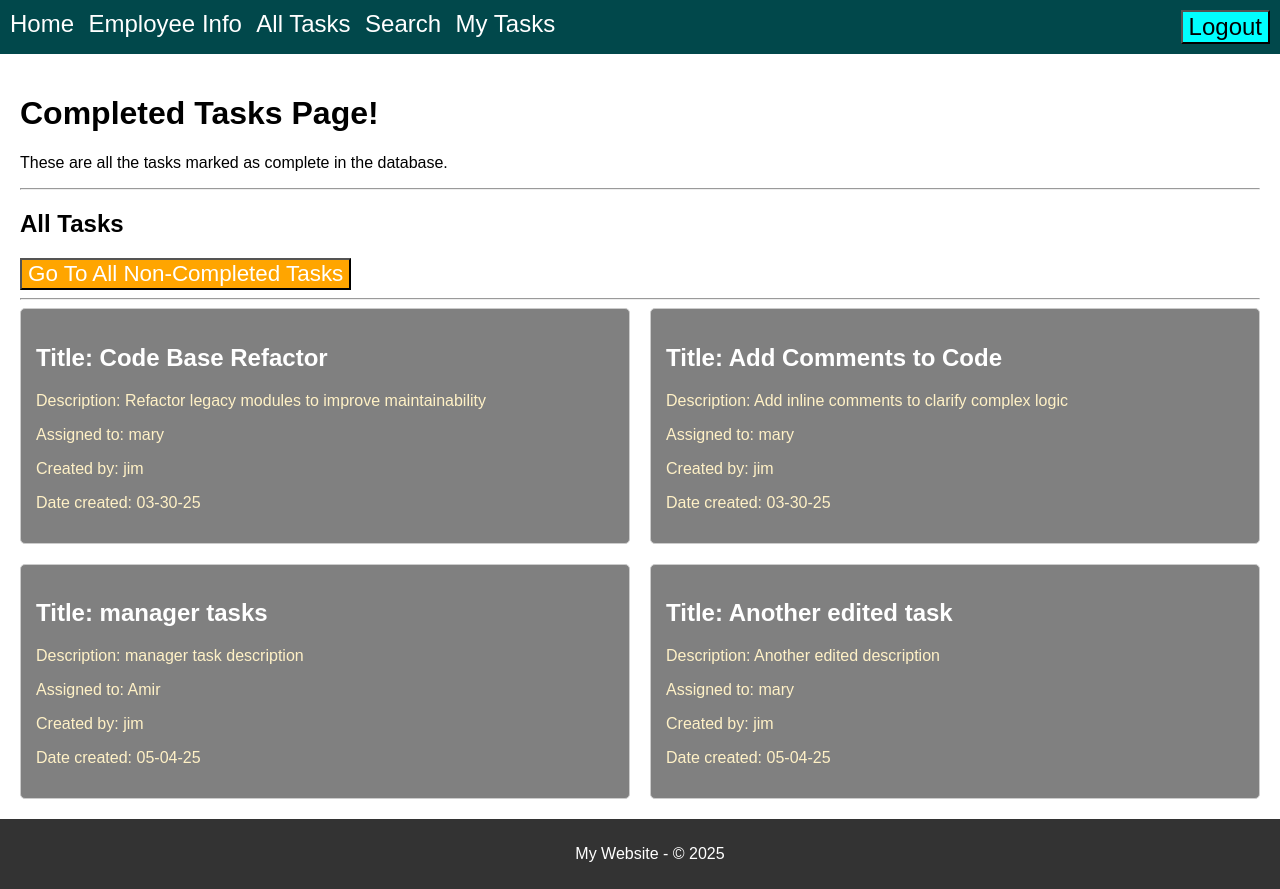
After one commit to Ragnarok1337/Project-Management-Website, a Flask app: page /completed-tasks in a window 1280 px wide. The commit adds this page. Run offline with Flask 3, Linux system fonts and the light colour scheme; a user stored in the database is signed in.

```diff
--- a/Styles/style.css
+++ b/Styles/style.css
@@ -2,30 +2,57 @@ body {
     font-family: sans-serif;
     margin: 0;
     padding: 0;
-    /*animation: colorChange 0.01s infinite; */
+    display: flex; /* Use Flexbox for layout */
+    flex-direction: column; /* Stack children vertically */
+    min-height:100vh;
 }
 
-/*
-@keyframes colorChange {
-    0% { background-color: red; }
-    25% { background-color: green; }
-    50% { background-color: blue; }
-    75% { background-color: yellow; }
-    100% { background-color: red; }
-  }
-*/
+main {
+    flex: 1 0 auto; /* Grow to fill available space, don't shrink, auto height based on content */
+    padding: 20px;
+}
 
+/* Header | Nav Links | Footer */
 header {
-    background-color: #1b0846;
+    background-color: #01484b;
     padding: 10px;
     display: flex;
     justify-content:space-between;
 }
 
-nav a {
+.nav-links{
     margin-right: 10px;
     text-decoration: none;
-    color: #da0a0a;
+    color: white;
+    font-size:1.5em;
+}
+
+.nav-links:hover{
+    color:rgb(255, 246, 162);
+    text-decoration: underline;
+    font-weight:700;
+}
+
+#logout-btn{
+    color: black;
+    background-color:cyan;
+    font-size:1.5em;
+    transition:transition 0.5s ease;
+}
+
+#logout-btn:hover{
+    color:white;
+    background-color: red;
+    transform:scale(1.1);
+}
+
+footer {
+    background-color: #333;
+    color: white;
+    text-align: center;
+    padding: 10px;
+    bottom: 0;
+    width: 100%;
 }
 
 main {
@@ -47,37 +74,20 @@ main {
     color:black;
 }
 
-.nav-links{
-    font-size:1.5em;
-}
-
-.nav-links:hover{
-    color:palevioletred;
-    text-decoration: underline;
-    font-weight:700;
-}
-
-footer {
-    background-color: #333;
-    color: white;
-    text-align: center;
-    padding: 10px;
-    position: fixed;
-    bottom: 0;
-    width: 100%;
-}
 
 /* Search Page */
 .searchBtn{
     width:20%;
     color:white;
-    background-color: black;
+    background-color: orange;
     padding-top:10px;
     padding-bottom:10px;
+    transition: transform 0.5s ease;
 }
 
 .searchBtn:hover{
-    color:cyan;
+    background-color:rgb(255, 201, 100);
+    transform:scale(1.05);
 }
 
 #searchBtnDiv{
@@ -115,8 +125,8 @@ footer {
     margin: 0; /* Remove default margins */
 }
 
-/* All Tasks Page */
-#tasks-grid {
+/* All Tasks Page | Completed Tasks Page */
+.tasks-grid {
     display: flex;
     flex-wrap: wrap; /* Allow wrapping to next row */
     gap: 20px; /* Space between task cards */
@@ -131,6 +141,15 @@ footer {
     background-color: #077A7D;
 }
 
+.completed-task-card{
+    flex: 1 1 calc(50% - 20px); /* Two cards per row, accounting for gap */
+    box-sizing: border-box;
+    padding: 15px;
+    border: 1px solid #ccc;
+    border-radius: 5px;
+    background-color:grey;
+}
+
 #task-title{
     color:white;
 }
@@ -138,3 +157,95 @@ footer {
 .task-details{
     color:rgb(255, 241, 198);
 }
+
+.task-pages-nav-btn{
+    font-size:1.4rem;
+    color:White;
+    background-color:orange;
+    transition: transform 0.5s ease;
+}
+
+.task-pages-complete-btn{
+    font-size:1.4rem;
+    color:White;
+    background-color:blue;
+    transition: transform 0.5s ease;
+    width: 200px;
+}
+
+.task-pages-edit-btn{
+    font-size:1.4rem;
+    color:White;
+    background-color:orange;
+    transition: transform 0.5s ease;
+    width: 200px;
+}
+
+.task-pages-delete-btn{
+    font-size:1.4rem;
+    color:White;
+    background-color:red;
+    transition: transform 0.5s ease;
+    width: 200px;
+}
+
+
+.task-pages-nav-btn:hover{
+    transform:scale(1.05);
+    background-color: rgb(255, 201, 100);
+}
+
+.task-pages-complete-btn:hover{
+    transform:scale(1.05);
+    background-color: rgb(66, 126, 255);
+}
+
+.task-pages-edit-btn:hover{
+    transform:scale(1.05);
+    background-color: rgb(255, 201, 100);
+}
+
+.task-pages-delete-btn:hover{
+    transform:scale(1.05);
+    background-color: rgb(251, 88, 88);
+}
+
+/* Edit Task Page */
+
+#save-btn{
+    color: white;
+    background-color:rgb(4, 195, 4);
+    border:3px solid grey;
+    transition: transform 0.5s ease;
+    font-size:1.5rem;
+    transition: transform 0.5s ease;
+    width:100px;
+
+}
+
+#save-btn:hover{
+    background-color:rgb(122, 234, 122);
+    transform:scale(1.05);
+}
+
+#cancel-btn{
+    color:white;
+    background-color:red;
+    border:3px solid grey;
+    transition: transform 0.5s ease;
+    font-size:1.5rem;
+    transition: transform 0.5s ease;
+    width:100px;
+}
+
+#cancel-btn:hover{
+    background-color:rgb(251, 88, 88);
+    transform:scale(1.05);
+}
+
+/* GLOBAL STYLES*/
+
+label{
+
+    font-weight:700;
+}
--- a/Templates/add-task.html
+++ b/Templates/add-task.html
@@ -12,7 +12,7 @@
                     {{ task_form.body.label }}
                     {{ task_form.body(cols="40", rows="5", style="resize: none; margin: 0;") }}
                 </div>
-                <p>{{ task_form.role.label }} {{ task_form.role() }}</p>
+                <p>{{ task_form.user.label }} {{ task_form.user() }}</p>
                 <p>{{ task_form.submit() }}</p>
             </form>
         {% endif %}
--- a/Templates/base.html
+++ b/Templates/base.html
@@ -12,17 +12,18 @@
             <a href="/index" class="nav-links">Home</a>
             <a href="/employees" class="nav-links">Employee Info</a>
             <a href="/all-tasks" class="nav-links">All Tasks</a>
-            <a href="/log" class="nav-links">Logs</a>
             <a href="/search" class="nav-links">Search</a>
             {% if CS.getUsername() == "admin" %}
                 <a href="/admin-actions" class="nav-links">Admin Actions</a>
-            {% endif %}
-            {% if CS.getRole() and CS.getRole().lower() == "manager" %}
-                <a href="/manager-actions" class="nav-links">Manager Actions</a>
+            {% elif CS.getRole() == "Manager" %}
+                <a href="/admin-actions" class="nav-links">Manager Actions</a>
+                <a href="/my-tasks" class="nav-links">My Tasks</a>
+            {% else %}
+                <a href="/my-tasks" class="nav-links">My Tasks</a>
             {% endif %}
         </nav>
         <nav>
-            <button onclick="window.location.href='/logout'">Logout</button>
+            <button onclick="window.location.href='/logout'" id="logout-btn">Logout</button>
         </nav>
     </header>
     <main>
--- /dev/null
+++ b/Templates/completed-tasks.html
@@ -0,0 +1,41 @@
+{% extends "base.html" %}
+
+{% block title %}
+    All Tasks - {{ super() }}
+{% endblock %}
+
+{% block page_title %}
+    {{ title }}
+{% endblock %}
+
+{% block content %}
+    <p>{{ content }}</p>
+
+    <!-- Tasks table section -->
+     <hr>
+    <h2>All Tasks</h2>
+    <button onclick="returnToAllTasks()" class="task-pages-nav-btn">Go To All Non-Completed Tasks</button>
+    <hr>
+    {% if tasks %}
+        <div class="tasks-grid">
+            {% for task in tasks %}
+            <div class="completed-task-card">
+                <h2 id="task-title">Title: {{task.title}}</h2>
+                <p class="task-details">Description: {{task.body}}</p>
+                <p class="task-details">Assigned to: {{task.assigned_to}}</p>
+                <p class="task-details">Created by: {{task.created_by}}</p>
+                <p class="task-details">Date created: {{task.date_created}}</p>
+            </div>
+            {% endfor %}
+        </div>
+    {% else %}
+        <p>No tasks found in the database.</p>
+    {% endif %}
+
+    <script>
+        function returnToAllTasks(button) {
+
+            window.location.href = '/all-tasks';
+        }
+    </script>
+{% endblock %}
--- a/routes.py
+++ b/routes.py
@@ -1,4 +1,4 @@
-from main_app import app
+from app import app
 from model import db, Tasks, Users
 from flask import render_template, redirect, url_for, flash, session, request
 from datetime import datetime
@@ -25,18 +25,21 @@ def display_home():
         content = ""
         match role:
             case "admin":
-                content = "Welcome Admin! You have global superuser privileges. All actions are allowed."
+                content = "Welcome Admin! You have global super user privileges. All actions are allowed."
             case "employee":
                 content = f"Hello {username} your role is {role}, you can check your assigned tasks, and see all tasks!"
             case "manager":
                 content = f"Hello {username} your role is {role}, you can see all assigned tasks, and assign tasks to employees!"
-        return render_template("index.html", title="Welcome to TechHub!", content=content, CS=CS)
+        return render_template("index.html", title=f"Welcome {username}!", content=content, CS=CS)
     return redirect(url_for("display_login"))
 
 
 # Login Page
 @app.route('/login', methods=['GET', 'POST'])
 def display_login():
+    if CS.isLoggedIn():
+        return redirect(url_for('display_home'))
+
     form = LoginForm()
     msg = ""
 
@@ -61,6 +64,28 @@ def logout():
     session.pop("username", None)
     return redirect(url_for('display_login'))
 
+# My Tasks Page
+@app.route('/my-tasks')
+def display_my_tasks():
+    if CS.notLoggedIn():
+        return redirect(url_for("display_login"))
+
+    # Fetch all tasks of logged in user
+    user_id = Users.query.filter_by(username=CS.getUsername()).first().id
+
+    tasks = Tasks.query.filter_by(assigned_to=user_id).all()
+
+    # Query usernames for display
+    task_list = map_tasks_to_usernames(tasks)
+
+    return render_template(
+        'my-tasks.html',
+        title="My Tasks",
+        content=f"This page shows all tasks assigned to {CS.getUsername()}.",
+        tasks=task_list,
+        CS=CS
+    )
+
 # Search Page
 @app.route('/search', methods=['GET', 'POST'])
 def search_page():
@@ -76,31 +101,35 @@ def search_page():
     records = []
     user = None
     searchType= None
+    tasks = None
+    task_list = None
 
     if request.method == 'POST' and sform.validate_on_submit():
         value = sform.value.data
 
-
-
         if 'search_title' in request.form:
             searchType = "title"
-            records = Tasks.query.filter(Tasks.title.ilike(f"%{value}%")).all()
+            tasks = Tasks.query.filter(Tasks.title.ilike(f"%{value}%")).all()
         elif 'search_description' in request.form:
             searchType = "description"
-            records = Tasks.query.filter(Tasks.body.ilike(f"%{value}%")).all()
+            tasks = Tasks.query.filter(Tasks.body.ilike(f"%{value}%")).all()
         elif 'search_username' in request.form:
             searchType = "username"
-            records = Users.query.filter(Users.username.ilike(f"{value}")).all()
-            if records:
-                user = records[0]
+            user = Users.query.filter(Users.username.ilike(f"%{value}%")).first()
+            if user:
+                user_id = user.id
+                tasks = Tasks.query.filter(Tasks.assigned_to == user_id).all()
+
+        if tasks:
+            task_list = map_tasks_to_usernames(tasks)
 
         return render_template(
             'search_result.html',
             title="Search result",
             task_columns=task_columns,
             user_columns=user_columns,
-            records=records,
-            searchedUser = user,
+            tasks=task_list,
+            user = user,
             searchType = searchType,
             searchTerm = value,
             CS=CS
@@ -117,7 +146,7 @@ def search_page():
 # Admin Actions Page - ( Only Visible To Admin )
 @app.route('/admin-actions', methods=['GET', 'POST'])
 def admin_actions():
-    if CS.notLoggedIn() or CS.getUsername() != "admin":
+    if CS.notLoggedIn():
         return redirect(url_for("display_login"))
 
     task_form = AddTaskForm()
@@ -129,21 +158,34 @@ def admin_actions():
     if task_form.validate_on_submit() and 'task_submit' in request.form:
         title = task_form.title.data
         body = task_form.body.data
-        role = task_form.role.data
-        assigned_user = Users.query.filter_by(role=role).first()
-        task = Tasks(
-            title=title,
-            body=body,
-            assigned_to=assigned_user.id if assigned_user else None,
-            created_by=CS.getID(),
-            date_created=datetime.utcnow().strftime("%m-%d-%y"),
-            completed=0
-        )
 
-        db.session.add(task)
-        db.session.commit()
-        # Hide form variable
-        task_submitted = True
+
+        user_id = int(task_form.user.data)
+        exists = Users.query.filter_by(id=user_id).first().id
+        created_by = ""
+        if CS.getUsername() == "admin":
+            created_by = CS.getID()
+        else:
+            created_by = CS.getUsername()
+            created_by = Users.query.filter_by(username=created_by).first().id
+
+        # Get user ID from table and set 'created_by' variable to number instead of username
+
+        if (exists):
+
+            task = Tasks(
+                title=title,
+                body=body,
+                assigned_to=user_id,
+                created_by=created_by,
+                date_created=datetime.utcnow().strftime("%m-%d-%y"),
+                completed=0
+            )
+
+            db.session.add(task)
+            db.session.commit()
+            # Hide form variable
+            task_submitted = True
 
 
     # Handle Add User form submission
@@ -160,7 +202,7 @@ def admin_actions():
 
     return render_template(
         "admin-actions.html",
-        title="Admin Operations",
+        title="Add Tasks & Users",
         content="Use forms to complete the following actions:",
         task_form=task_form,  # For add-task.html
         user_form=user_form,  # For add-user.html
@@ -176,7 +218,11 @@ def display_add_task():
     if CS.notLoggedIn():
         return redirect(url_for("display_login"))
 
-    return render_template("add-task.html", title="Add Task", content="Content!")
+
+    return render_template(
+        "add-task.html",
+        title="Add Task",
+        )
 
 # Add User Page - ( Extends Admin Actions)
 app.route('/add-user', methods=['GET','POST'])
@@ -184,7 +230,10 @@ def display_add_user():
     if CS.notLoggedIn():
         return redirect(url_for("display_login"))
 
-    return render_template("add-user.html", title="Add User", content="Content!")
+    return render_template(
+        "add-user.html",
+        title="Add User"
+        )
 
 # EMPLOYEES PAGE
 @app.route('/employees', methods=['GET'])
@@ -210,15 +259,155 @@ def display_tasks():
     if CS.notLoggedIn():
         return redirect(url_for("display_login"))
 
-    tasks = Tasks.query.all()
-    task_columns = [column.name for column in Tasks.__table__.columns]
+    # Handle form submissions
+    if request.method == 'POST':
+        task_id = request.form.get("task_id")
+        action = request.form.get("action")
+        task = Tasks.query.get(task_id)
+
+        if task:
+            if action == "mark_complete":
+                if CS.getRole() in ["admin", "Manager"]:
+                    task.completed = 1
+                    db.session.commit()
+                    flash("Task marked as complete!", "success")
+                else:
+                    flash("You do not have permission to mark tasks as complete.", "error")
+            elif action == "edit":
+                if CS.getRole() in ["admin", "Manager"]:
+                    return redirect(url_for('display_edit_task', task_id=task_id))
+                else:
+                    flash("You do not have permission to edit tasks.", "error")
+            elif action == "delete":
+                if CS.getRole() in ["admin", "Manager"]:
+                    db.session.delete(task)
+                    db.session.commit()
+                    flash("Task deleted successfully!", "success")
+                else:
+                    flash("You do not have permission to delete tasks.", "error")
+
+        return redirect(url_for('display_tasks'))
+
+    # Fetch all incomplete tasks
+    tasks = Tasks.query.filter_by(completed=0).all()
+
+    # Query usernames for display
+    task_list = map_tasks_to_usernames(tasks)
 
     return render_template(
         "all-tasks.html",
         title="All Tasks Page!",
         content="View all active tasks on this page.",
-        form=form,
-        tasks=tasks,
-        task_columns=task_columns,
+        tasks=task_list,
         CS=CS
     )
+
+# EDIT TASK PAGE
+@app.route('/edit-task/<int:task_id>', methods=['GET', 'POST'])
+def display_edit_task(task_id):
+    if CS.notLoggedIn():
+        return redirect(url_for("display_login"))
+
+    if CS.getRole() not in ["admin", "Manager"]:
+        flash("You do not have permission to edit tasks.", "error")
+        return redirect(url_for("display_tasks"))
+
+    # Fetch the task to edit
+    task = Tasks.query.get_or_404(task_id)
+
+    if request.method == 'POST':
+        # Update the task with form data
+        task.title = request.form.get("title")
+        task.body = request.form.get("body")
+        task.assigned_to = int(request.form.get("user"))
+        db.session.commit()
+        flash("Task updated successfully!", "success")
+        return redirect(url_for("display_tasks"))
+
+    # Prepare task data for display
+    creator_username = "Admin" if task.created_by == 999 else "None"
+    if task.created_by and task.created_by != 999:
+        creator = Users.query.get(task.created_by)
+        creator_username = creator.username if creator else "Unknown"
+
+    assignee_username = "None"
+    if task.assigned_to:
+        assignee = Users.query.get(task.assigned_to)
+        assignee_username = assignee.username if assignee else "Unknown"
+
+    task_data = {
+        "id": task.id,
+        "title": task.title,
+        "body": task.body,
+        "assigned_to": task.assigned_to,
+        "created_by": creator_username,
+        "date_created": task.date_created,
+        "assignee_username": assignee_username
+    }
+
+    # Fetch all users for the dropdown
+    users = Users.query.all()
+
+    return render_template(
+        "edit-task.html",
+        title="Edit Task",
+        task=task_data,
+        users=users,
+        CS=CS
+    )
+
+# COMPLETED TASKS
+@app.route('/completed-tasks')
+def display_completed_tasks():
+    if CS.notLoggedIn():
+        return redirect(url_for("display_login"))
+
+    # Fetch all completed tasks
+    tasks = Tasks.query.filter_by(completed=1).all()
+
+    # Query usernames for display
+    task_list = map_tasks_to_usernames(tasks)
+
+    return render_template(
+        "completed-tasks.html",
+        title="Completed Tasks Page!",
+        content="These are all the tasks marked as complete in the database.",  # Fixed typo: "Theses" to "These"
+        tasks=task_list,  # Pass the modified task list
+        CS=CS
+    )
+
+### Utility Functions
+
+# Convert assigned_to & created_by id numbers from Tasks table to the corresponding usernames
+def map_tasks_to_usernames(tasks):
+    """
+    Convert a list of Tasks objects into a list of dictionaries with usernames for created_by and assigned_to.
+    Args:
+        tasks: List of Tasks objects from the database.
+    Returns:
+        List of dictionaries with task details and usernames.
+    """
+    task_list = []
+    for task in tasks:
+        # Get creator username
+        creator_username = "Admin" if task.created_by == 999 else "None"
+        if task.created_by and task.created_by != 999:
+            creator = Users.query.get(task.created_by)
+            creator_username = creator.username if creator else "Unknown"
+
+        # Get assignee username
+        assignee_username = "None"
+        if task.assigned_to:
+            assignee = Users.query.get(task.assigned_to)
+            assignee_username = assignee.username if assignee else "Unknown"
+
+        # Add task with usernames to the list
+        task_list.append({
+            "id": task.id,
+            "title": task.title,
+            "body": task.body,
+            "assigned_to": assignee_username,
+            "created_by": creator_username,
+            "date_created": task.date_created
+        })
+    return task_list
```
Also changed, not shown: Templates/all-tasks.html (+35 -6 lines), Templates/edit-task.html (added, +47 -0 lines), Templates/my-tasks.html (added, +23 -0 lines), Templates/order.html (deleted, +0 -21 lines), Templates/report.html (deleted, +0 -16 lines), Templates/search_result.html (+15 -54 lines), current_session.py (+9 -3 lines), form.py (+8 -1 lines), ProjectManagement.db, app.py (renamed from main_app.py).
